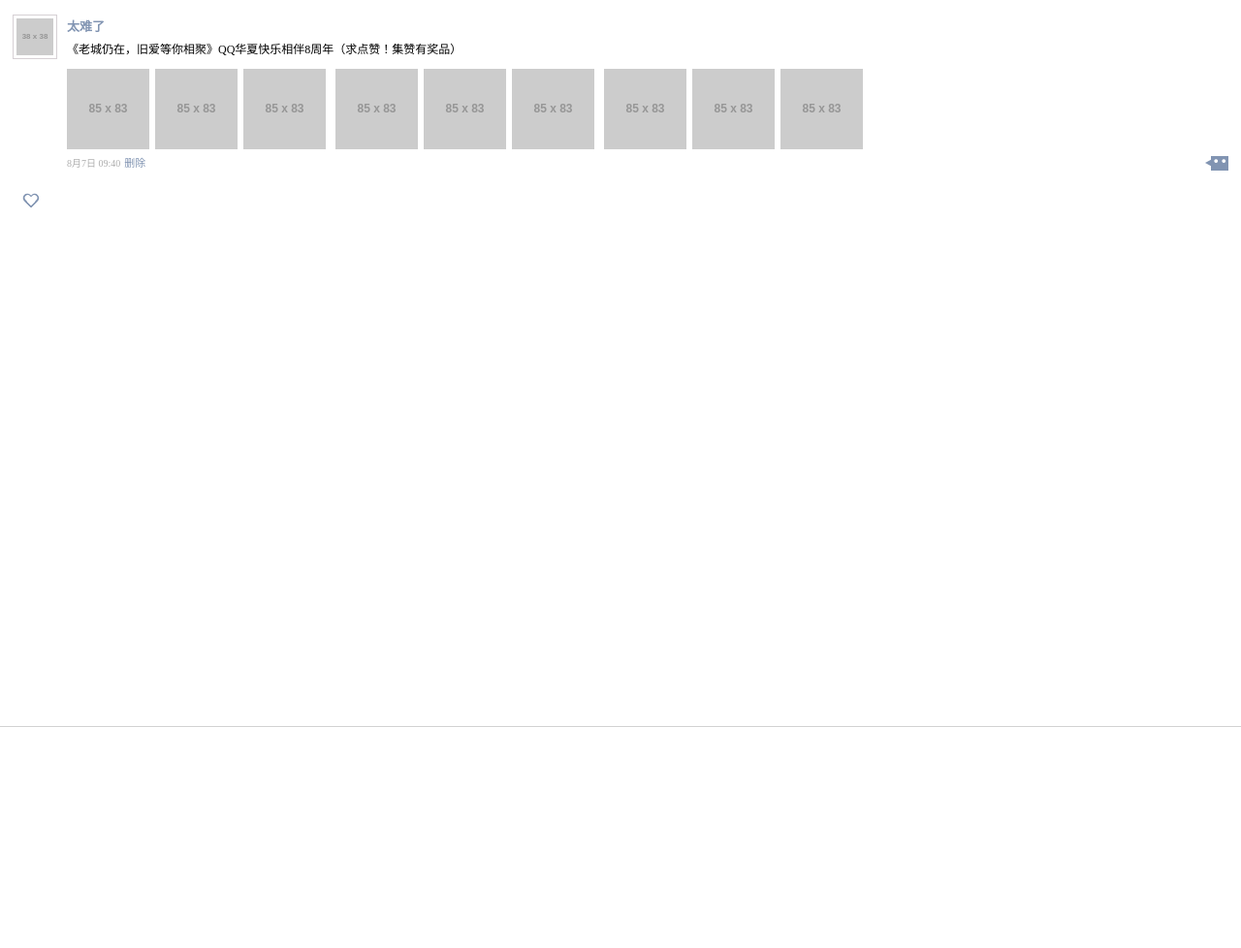
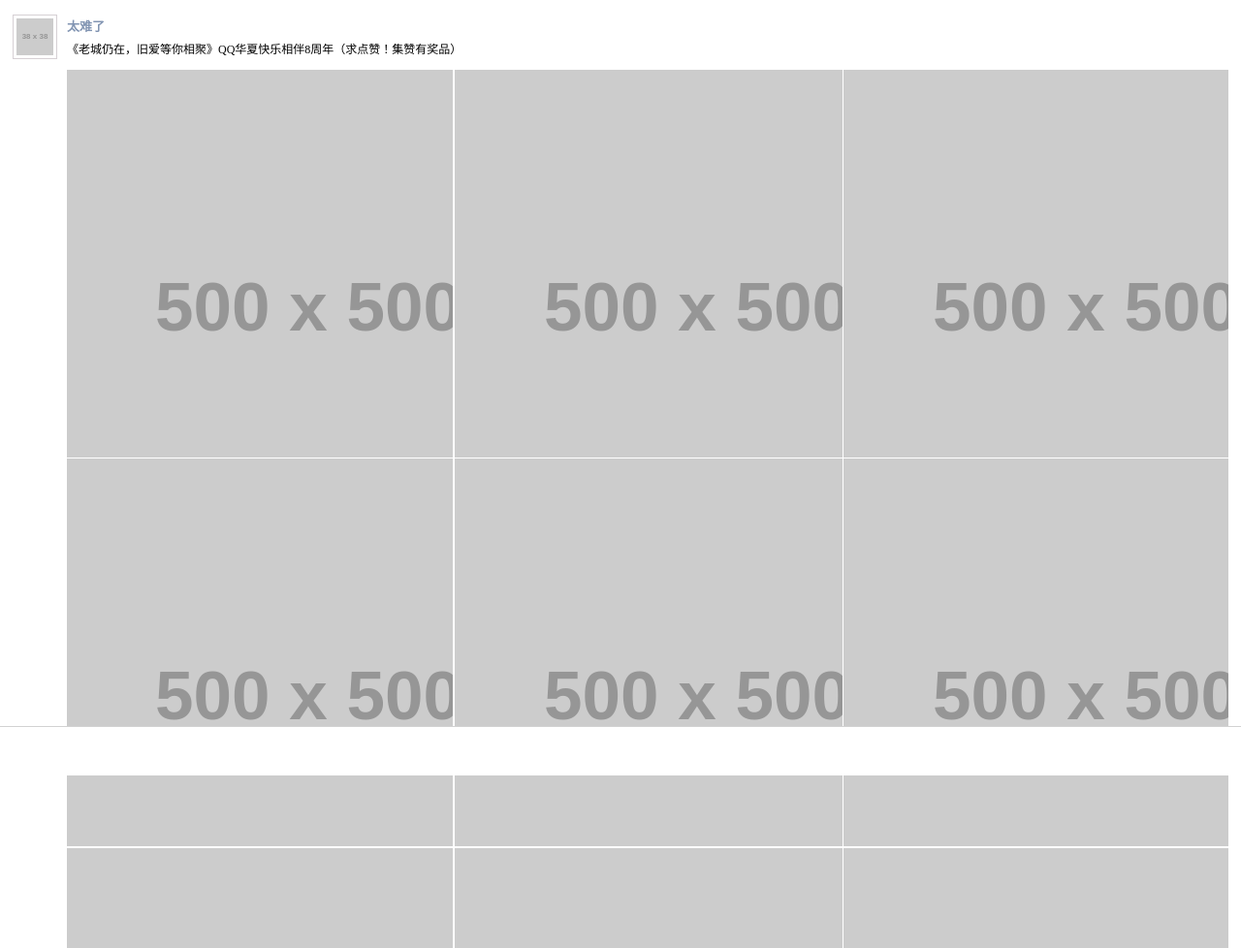
Before and after one commit to RequireSun/FakeWechatLifeCircle, a website: page app/index.html in a window 1280 px wide. Shown: the top 978 px of the page at 97% size. Before the commit the page ends 865 px from the top, so only its background shows below. Drawn offline with nearby package versions, Linux system fonts and the light colour scheme; files that its build step writes are made by us from their sources; placeholder pictures from the web are drawn by us.

Commit message:
fixed bugs of images

```diff
--- a/app/index.html
+++ b/app/index.html
@@ -13,19 +13,25 @@
         <h1>太难了</h1>
         <p>《老城仍在，旧爱等你相聚》QQ华夏快乐相伴8周年（求点赞！集赞有奖品）</p>
         <div class="picture">
-            <img src="//placehold.it/85x83"/><img src="//placehold.it/85x83"/><img src="//placehold.it/85x83"/>
-            <img src="//placehold.it/85x83"/><img src="//placehold.it/85x83"/><img src="//placehold.it/85x83"/>
-            <img src="//placehold.it/85x83"/><img src="//placehold.it/85x83"/><img src="//placehold.it/85x83"/>
+            <div class="img-container"><img src="//placehold.it/500x500"/></div>
+            <div class="img-container"><img src="//placehold.it/500x500"/></div>
+            <div class="img-container"><img src="//placehold.it/500x500"/></div>
+            <div class="img-container"><img src="//placehold.it/500x500"/></div>
+            <div class="img-container"><img src="//placehold.it/500x500"/></div>
+            <div class="img-container"><img src="//placehold.it/500x500"/></div>
+            <div class="img-container"><img src="//placehold.it/500x500"/></div>
+            <div class="img-container"><img src="//placehold.it/500x500"/></div>
+            <div class="img-container"><img src="//placehold.it/500x500"/></div>
         </div>
-        <section>
+        <div class="info">
             <time>8月7日&nbsp;09:40</time>
             <span class="delete">删除</span>
             <span class="comment"></span>
-        </section>
+        </div>
     </article>
 </div>
 <div class="like">
-    <div class="heart_container"><div class="heart"><div></div></div></div>
+    <div class="heart-container"><div class="heart"><div></div></div></div>
 </div>
 <div class="reply"></div>
 </body>
--- a/app/styles/style.scss
+++ b/app/styles/style.scss
@@ -46,19 +46,42 @@ article {
     }
 }
 
-.picture {
+article .picture {
     margin: 0 -.1875em;
 
+    &:after {
+        clear: both;
+        display: table;
+        content: " ";
+    }
+
+    .img-container {
+        float: left;
+        position: relative;
+        width: (100% / 3);
+        //height: (100% / 3);
+        margin: 0;
+        padding: (100% / 3) 0 0 0;
+        overflow: hidden;
+        box-sizing: border-box;
+
+        &:nth-of-type(3):nth-last-of-type(2) {
+            clear: left;
+        }
+    }
+
     img {
-        display: inline-block;
-        width: 5.3125em;            /* 85px */
-        height: 5.1875em;           /* 83px */
-        margin: 0 .1875em;          /* 3px */
-        padding: 0;
+        display: block;
+        position: absolute;
+        top: 0;
+        left: 0;
+        margin: 0;
+        padding: .09375em;         /* 3px */
+        box-sizing: border-box;
     }
 }
 
-article section {
+article .info {
     time {
         color: #adadad;
         font-size: .625em;          /* 10px */
@@ -73,7 +96,7 @@ article section {
 .like {
     margin: 0 1em;
 
-    .heart_container {
+    .heart-container {
         width: 2em;
         height: 2em;
         text-align: center;
--- a/gulpfile.js
+++ b/gulpfile.js
@@ -28,7 +28,7 @@ gulp.task('html', function () {
         .pipe(htmlmin({
             removeComments: true,               // 移除注释
             collapseWhitespace: true,           // 移除空白
-            conservativeCollapse: true,         // 所有空白保留一个空格
+            //conservativeCollapse: true,         // 所有空白保留一个空格
             useShortDoctype: true,              // 缩短 Doctype
             removeScriptTypeAttributes: true,   // 移除 script 标签的 type 属性
             removeStyleLinkTypeAttributes: true,// 移除 style 标签和 link 标签的 type 属性
```
